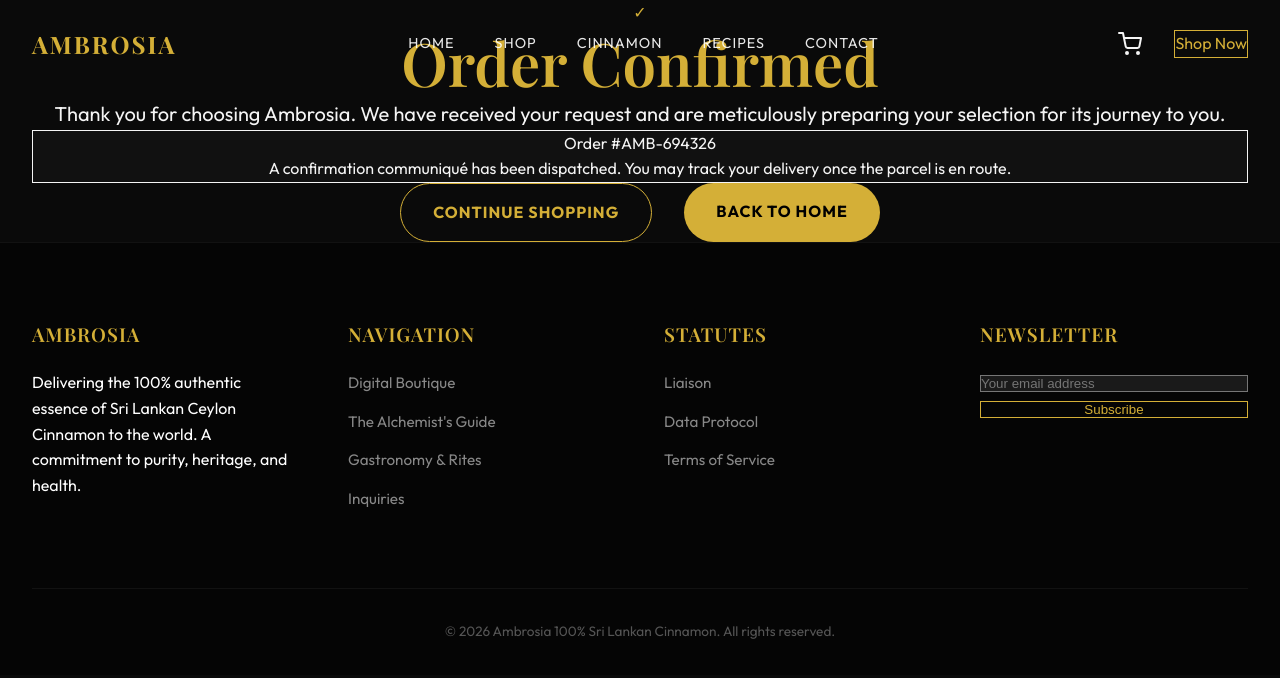
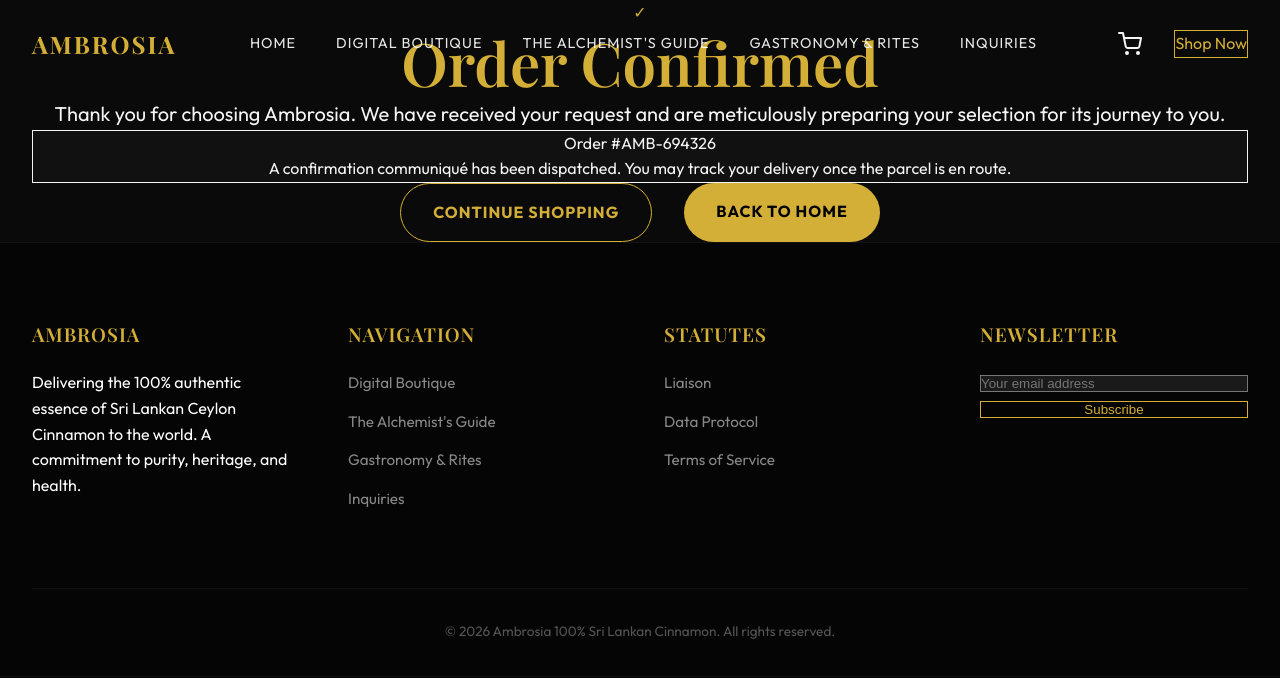
Before and after one commit to layer1-studio/Ambrosia, a React (Vite) app: page /#/order-confirmation in a window 1280 px wide. Shown: the top 678 px of the page. Built offline with nearby package versions, Linux system fonts and the light colour scheme; no server answers; a web font is replaced by a local one.

Commit message:
Feat: Update Navigation Terminology & Recipe Links

```diff
--- a/src/components/Navbar.jsx
+++ b/src/components/Navbar.jsx
@@ -31,10 +31,10 @@ const Navbar = () => {
                 {/* Desktop Links */}
                 <div className="nav-links">
                     <NavLink to="/" className={({ isActive }) => `nav-link ${isActive ? 'active' : ''}`} end>Home</NavLink>
-                    <NavLink to="/shop" className={({ isActive }) => `nav-link ${isActive ? 'active' : ''}`}>Shop</NavLink>
-                    <NavLink to="/about-cinnamon" className={({ isActive }) => `nav-link ${isActive ? 'active' : ''}`}>Cinnamon</NavLink>
-                    <NavLink to="/recipes" className={({ isActive }) => `nav-link ${isActive ? 'active' : ''}`}>Recipes</NavLink>
-                    <NavLink to="/contact" className={({ isActive }) => `nav-link ${isActive ? 'active' : ''}`}>Contact</NavLink>
+                    <NavLink to="/shop" className={({ isActive }) => `nav-link ${isActive ? 'active' : ''}`}>Digital Boutique</NavLink>
+                    <NavLink to="/about-cinnamon" className={({ isActive }) => `nav-link ${isActive ? 'active' : ''}`}>The Alchemist's Guide</NavLink>
+                    <NavLink to="/recipes" className={({ isActive }) => `nav-link ${isActive ? 'active' : ''}`}>Gastronomy & Rites</NavLink>
+                    <NavLink to="/contact" className={({ isActive }) => `nav-link ${isActive ? 'active' : ''}`}>Inquiries</NavLink>
                 </div>
 
                 <div className="nav-actions flex items-center gap-6">
@@ -64,11 +64,11 @@ const Navbar = () => {
                 <div className={`mobile-menu ${isOpen ? 'active' : ''}`}>
                     <div className="mobile-nav-links">
                         <NavLink to="/" onClick={toggleMenu} className={({ isActive }) => `mobile-link ${isActive ? 'active' : ''}`} end>Home</NavLink>
-                        <NavLink to="/shop" onClick={toggleMenu} className={({ isActive }) => `mobile-link ${isActive ? 'active' : ''}`}>Shop</NavLink>
-                        <NavLink to="/about-cinnamon" onClick={toggleMenu} className={({ isActive }) => `mobile-link ${isActive ? 'active' : ''}`}>Cinnamon</NavLink>
-                        <NavLink to="/recipes" onClick={toggleMenu} className={({ isActive }) => `mobile-link ${isActive ? 'active' : ''}`}>Recipes</NavLink>
-                        <NavLink to="/contact" onClick={toggleMenu} className={({ isActive }) => `mobile-link ${isActive ? 'active' : ''}`}>Contact</NavLink>
-                        <Link to="/shop" onClick={toggleMenu} className="btn-primary mt-8 inline-block text-center">Shop Now</Link>
+                        <NavLink to="/shop" onClick={toggleMenu} className={({ isActive }) => `mobile-link ${isActive ? 'active' : ''}`}>Digital Boutique</NavLink>
+                        <NavLink to="/about-cinnamon" onClick={toggleMenu} className={({ isActive }) => `mobile-link ${isActive ? 'active' : ''}`}>The Alchemist's Guide</NavLink>
+                        <NavLink to="/recipes" onClick={toggleMenu} className={({ isActive }) => `mobile-link ${isActive ? 'active' : ''}`}>Gastronomy & Rites</NavLink>
+                        <NavLink to="/contact" onClick={toggleMenu} className={({ isActive }) => `mobile-link ${isActive ? 'active' : ''}`}>Inquiries</NavLink>
+                        <Link to="/shop" onClick={toggleMenu} className="btn-primary mt-8 inline-block text-center">Enter Boutique</Link>
                     </div>
                 </div>
             </div>
--- a/src/components/RecipesHome.jsx
+++ b/src/components/RecipesHome.jsx
@@ -82,8 +82,6 @@ const recipes = [
 ];
 
 const RecipesHome = () => {
-    const [selectedRecipe, setSelectedRecipe] = React.useState(null);
-
     return (
         <section className="recipes-home-section">
             <div className="container">
@@ -94,7 +92,7 @@ const RecipesHome = () => {
 
                 <div className="recipes-home-scroll">
                     {recipes.map((recipe) => (
-                        <div key={recipe.id} className="recipe-home-card cursor-pointer group" onClick={() => setSelectedRecipe(recipe)}>
+                        <Link to={`/recipes/${recipe.id}`} key={recipe.id} className="recipe-home-card cursor-pointer group block">
                             <div className="recipe-home-image overflow-hidden">
                                 <img src={recipe.image} alt={recipe.title} className="group-hover:scale-110 transition-transform duration-500" />
                                 <span className="recipe-home-cat">{recipe.category}</span>
@@ -103,60 +101,12 @@ const RecipesHome = () => {
                                 <span className="recipe-home-time">{recipe.time}</span>
                                 <h3 className="recipe-home-title group-hover:text-gold transition-colors">{recipe.title}</h3>
                                 <p className="recipe-home-desc">{recipe.desc}</p>
-                                <button className="recipe-home-link bg-transparent border-0 cursor-pointer p-0">Read More</button>
+                                <span className="recipe-home-link bg-transparent border-0 cursor-pointer p-0 inline-block text-gold/80 italic text-xs mt-2 group-hover:text-gold group-hover:translate-x-1 transition-all">Read More →</span>
                             </div>
-                        </div>
+                        </Link>
                     ))}
                 </div>
             </div>
-
-            {/* Recipe Detail Modal for Home Page */}
-            {selectedRecipe && (
-                <div className="fixed inset-0 z-50 flex items-center justify-center bg-black/80 backdrop-blur-md p-4" onClick={() => setSelectedRecipe(null)}>
-                    <div className="bg-[#111] border border-gray-800 rounded-3xl p-8 max-w-2xl w-full relative" onClick={e => e.stopPropagation()}>
-                        <button className="absolute top-4 right-6 text-gray-400 hover:text-white text-3xl" onClick={() => setSelectedRecipe(null)}>&times;</button>
-
-                        <div className="flex flex-col md:flex-row gap-8">
-                            <div className="w-full md:w-1/3">
-                                <img src={selectedRecipe.image} alt={selectedRecipe.title} className="w-full rounded-2xl aspect-square object-cover" />
-                            </div>
-                            <div className="w-full md:w-2/3">
-                                <span className="text-gold text-xs font-bold uppercase tracking-widest mb-2 block">{selectedRecipe.category}</span>
-                                <h2 className="text-3xl font-heading text-white mb-2">{selectedRecipe.title}</h2>
-                                <p className="text-gold text-sm mb-6 italic">{selectedRecipe.desc}</p>
-
-                                <div className="recipe-details space-y-6 text-gray-300 text-sm leading-relaxed max-h-[35vh] overflow-y-auto pr-4 custom-scrollbar">
-                                    <div>
-                                        <h4 className="text-white font-bold uppercase tracking-widest text-[10px] mb-2 border-b border-white/10 pb-1">Ingredients</h4>
-                                        <ul className="space-y-1">
-                                            {selectedRecipe.ingredients.map((ing, idx) => (
-                                                <li key={idx} className="flex gap-2">
-                                                    <span className="text-gold">•</span> {ing}
-                                                </li>
-                                            ))}
-                                        </ul>
-                                    </div>
-                                    <div>
-                                        <h4 className="text-white font-bold uppercase tracking-widest text-[10px] mb-2 border-b border-white/10 pb-1">Steps</h4>
-                                        <ol className="space-y-2">
-                                            {selectedRecipe.instructions.map((step, idx) => (
-                                                <li key={idx} className="flex gap-3">
-                                                    <span className="text-gold font-bold">{idx + 1}.</span> {step}
-                                                </li>
-                                            ))}
-                                        </ol>
-                                    </div>
-                                </div>
-
-                                <div className="flex gap-4 mt-8">
-                                    <button className="bg-gold text-black px-6 py-2 rounded-full font-bold uppercase text-[10px] tracking-widest hover:bg-white transition-all shadow-lg shadow-gold/10" onClick={() => setSelectedRecipe(null)}>Close</button>
-                                    <Link to="/recipes" className="border border-white/20 text-white px-6 py-2 rounded-full font-bold uppercase text-[10px] tracking-widest hover:bg-white/10 transition-all text-center">View All</Link>
-                                </div>
-                            </div>
-                        </div>
-                    </div>
-                </div>
-            )}
         </section>
     );
 };
```
